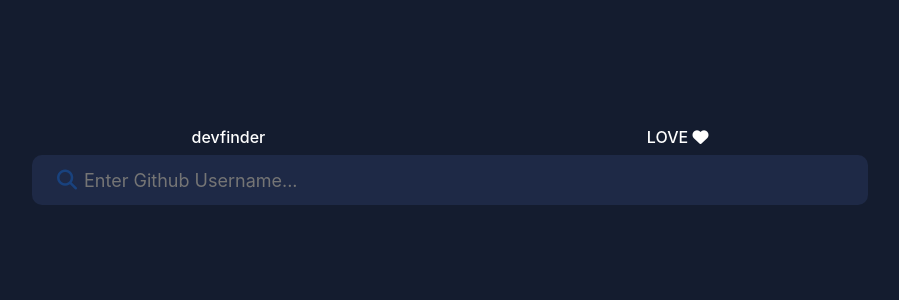
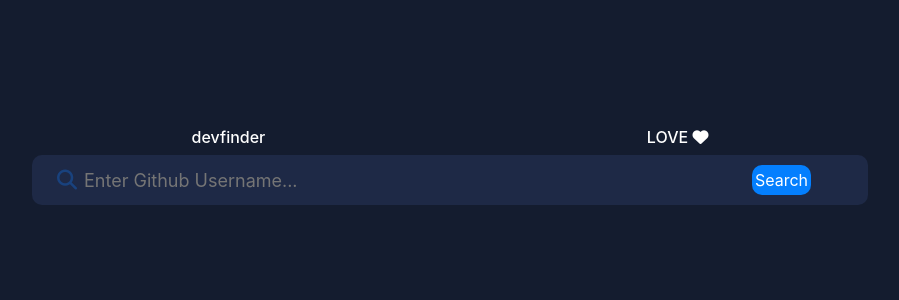
Before and after one commit to Ajyupdate/Search-App-for-github-users, a React (Create React App) app: page / in a window 1280 px wide. Shown: the top 300 px of the page, without its empty margins (190-1089 px from the left). Built offline with nearby package versions, Linux system fonts and the light colour scheme; a web font is replaced by a local one.

Commit message:
bringing back the button because of apple users

```diff
--- a/src/Workings.js
+++ b/src/Workings.js
@@ -56,7 +56,7 @@ const Workings = () => {
                     <div className="box">
                         <i className="fa fa-search icon"></i>
                         <input className='text-white' type="search" value={userInput} placeholder='Enter Github Username...' onChange={e => setUserInput(e.target.value)}/>
-                        {/* <button type="submit" className="" >Search</button>    */}
+                        <button type="submit" className="" >Search</button>
                     </div>
                 </form>
                 <Input data={data} handleSubmit={handleSubmit}/>
```
